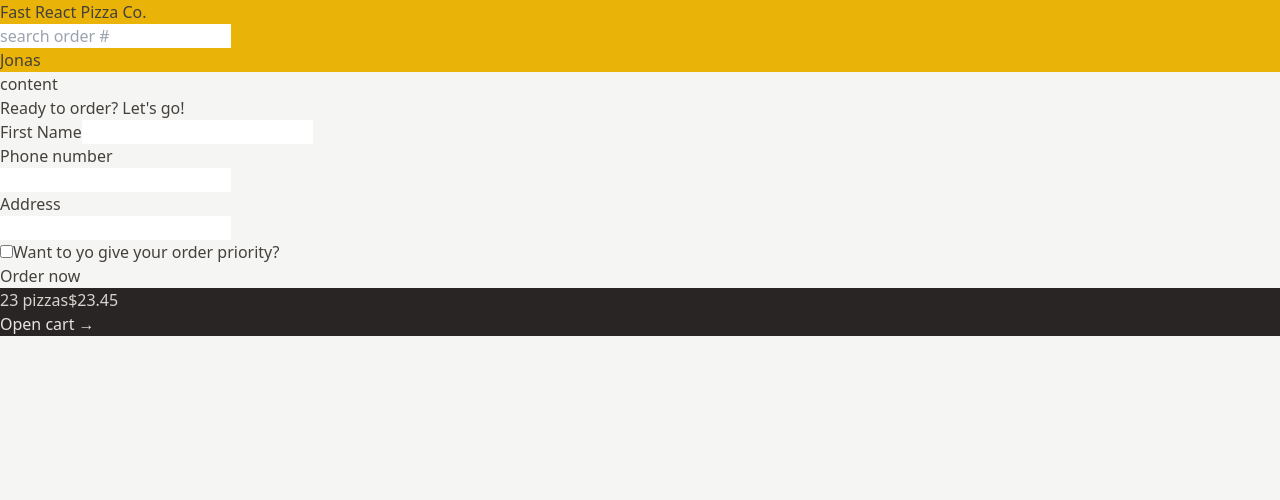
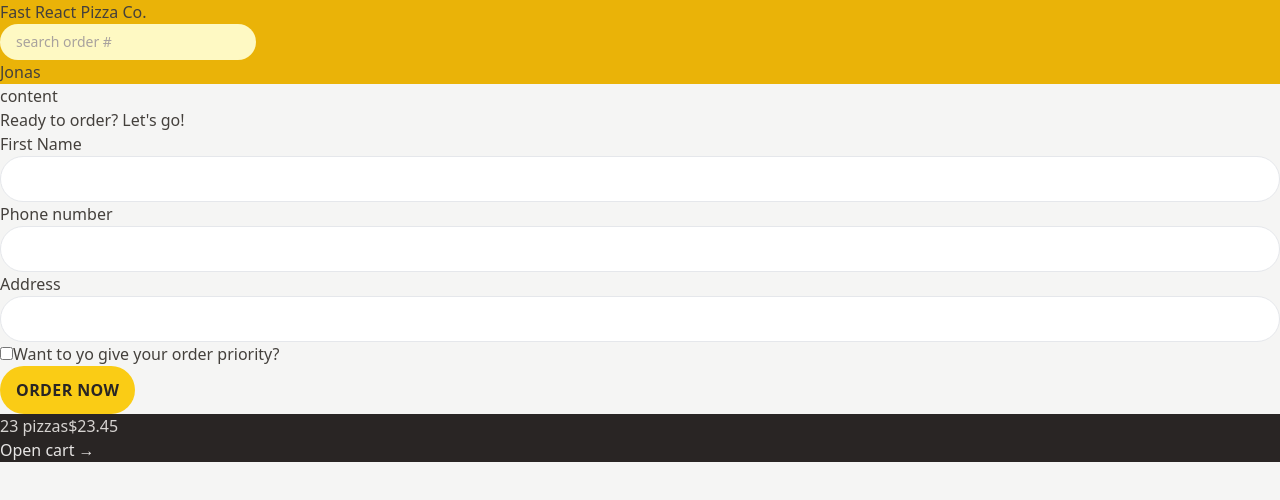
Before and after one commit to abdelrahman-elkhateeb/fast-react-pizza, a React (Vite) app: page /order/new in a window 1280 px wide. Shown: the top 500 px of the page. Built offline with nearby package versions, Linux system fonts and the light colour scheme.

Commit message:
adding styling to form

```diff
--- a/prettier.config.cjs
+++ /dev/null
@@ -1,4 +0,0 @@
-module.exports = {
-  plugin: [require("prettier-plugin-tailwindcss")],
-  singleQoute:true,
-};
--- a/src/features/order/CreateOrder.jsx
+++ b/src/features/order/CreateOrder.jsx
@@ -48,13 +48,23 @@ function CreateOrder() {
       <Form method="POST" action="/order/new">
         <div>
           <label>First Name</label>
-          <input type="text" name="customer" required />
+          <input
+            type="text"
+            name="customer"
+            required
+            className="border-sote-200 w-full rounded-full border px-4 py-2 text-sm transition-all duration-300 placeholder:text-stone-400 focus:outline-none focus:ring focus:ring-yellow-400 md:px-6 md:py-3"
+          />
         </div>
 
         <div>
           <label>Phone number</label>
           <div>
-            <input type="tel" name="phone" required />
+            <input
+              type="tel"
+              name="phone"
+              required
+              className="border-sote-200 w-full rounded-full border px-4 py-2 text-sm transition-all duration-300 placeholder:text-stone-400 focus:outline-none focus:ring focus:ring-yellow-400 md:px-6 md:py-3"
+            />
           </div>
           {formErrors?.phone && <p>formErrors.phone</p>}
         </div>
@@ -62,7 +72,12 @@ function CreateOrder() {
         <div>
           <label>Address</label>
           <div>
-            <input type="text" name="address" required />
+            <input
+              type="text"
+              name="address"
+              required
+              className="border-sote-200 w-full rounded-full border px-4 py-2 text-sm transition-all duration-300 placeholder:text-stone-400 focus:outline-none focus:ring focus:ring-yellow-400 md:px-6 md:py-3"
+            />
           </div>
         </div>
 
@@ -79,7 +94,10 @@ function CreateOrder() {
 
         <div>
           <input type="hidden" name="cart" value={JSON.stringify(cart)} />
-          <button disabled={isSubmitting}>
+          <button
+            disabled={isSubmitting}
+            className="focus:rin inline-block rounded-full bg-yellow-400 px-4 py-3 font-semibold uppercase tracking-wide text-stone-800 transition-colors duration-300 hover:bg-yellow-300 focus:bg-yellow-300 focus:outline-none focus:ring-yellow-300 focus:ring-offset-2 disabled:cursor-not-allowed"
+          >
             {isSubmitting ? "placing order..." : "Order now"}
           </button>
         </div>
--- a/src/features/order/SearchOrder.jsx
+++ b/src/features/order/SearchOrder.jsx
@@ -18,6 +18,7 @@ function SearchOrder() {
         placeholder="search order #"
         value={query}
         onChange={(e) => setQuery(e.target.value)}
+        className="rounded-full px-4 py-2 text-sm bg-yellow-100 placeholder:text-stone-400 w-28 sm:w-64 transition-all duration-300 focus:outline-none focus:ring focus:ring-yellow-500 focus:ring-opacity-50 sm:focus:w-72"
       ></input>
     </form>
   );
```
Also changed, not shown: 2 other files (tests, documents, lock files or other folders).
